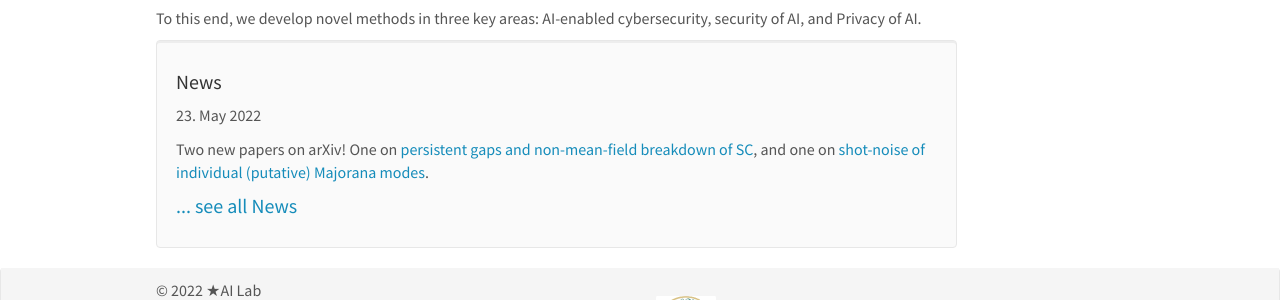
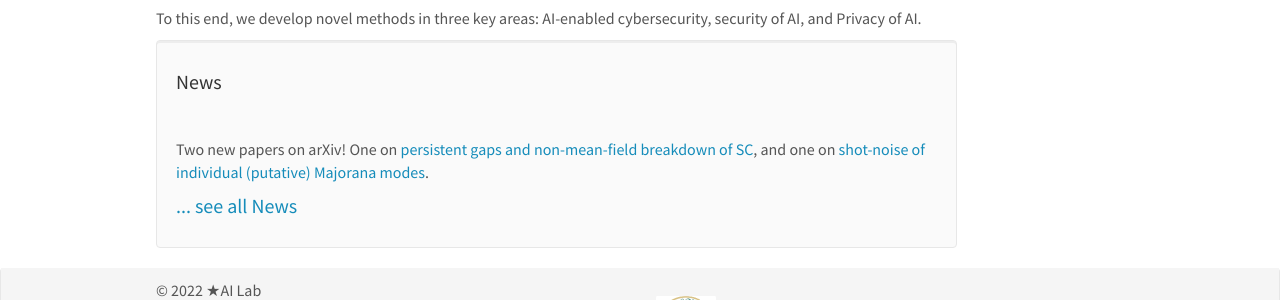
Before and after one commit to star-ailab/star-ailab.github.io, a Jekyll site: the page built from _pages/home.md, in a window 1280 px wide. Shown: the part 205-505 px from the top of the page. Built offline with Jekyll 4.4.1, drawn with Linux system fonts in a browser that asks for light colours; nearby versions of some CDN libraries.

Commit message:
Update news.yml

```diff
--- a/_data/news.yml
+++ b/_data/news.yml
@@ -1,2 +1,2 @@
-- date: 23. May 2022
+- date:
   headline: "Two new papers on arXiv! One on [persistent gaps and non-mean-field breakdown of SC](https://arxiv.org/abs/2205.09740), and one on [shot-noise of individual (putative) Majorana modes](https://arxiv.org/abs/2205.10346)."
```
